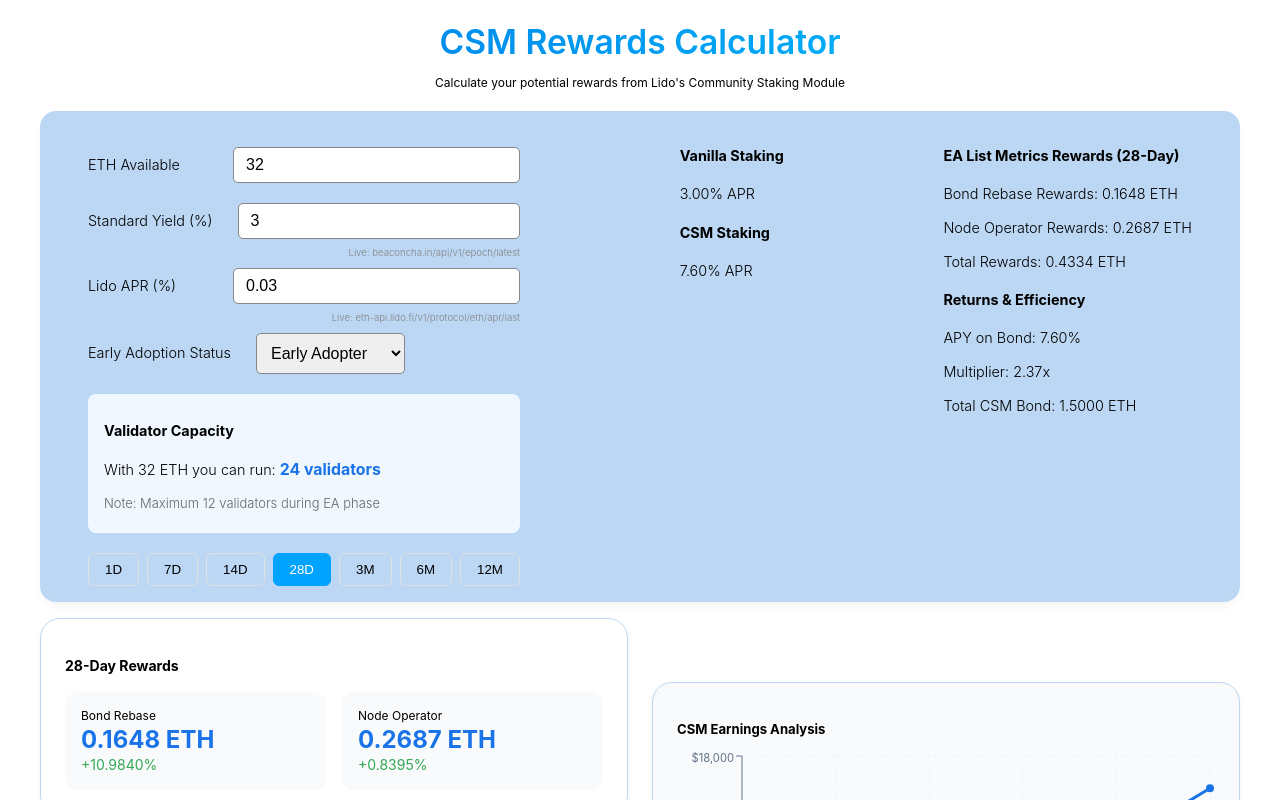
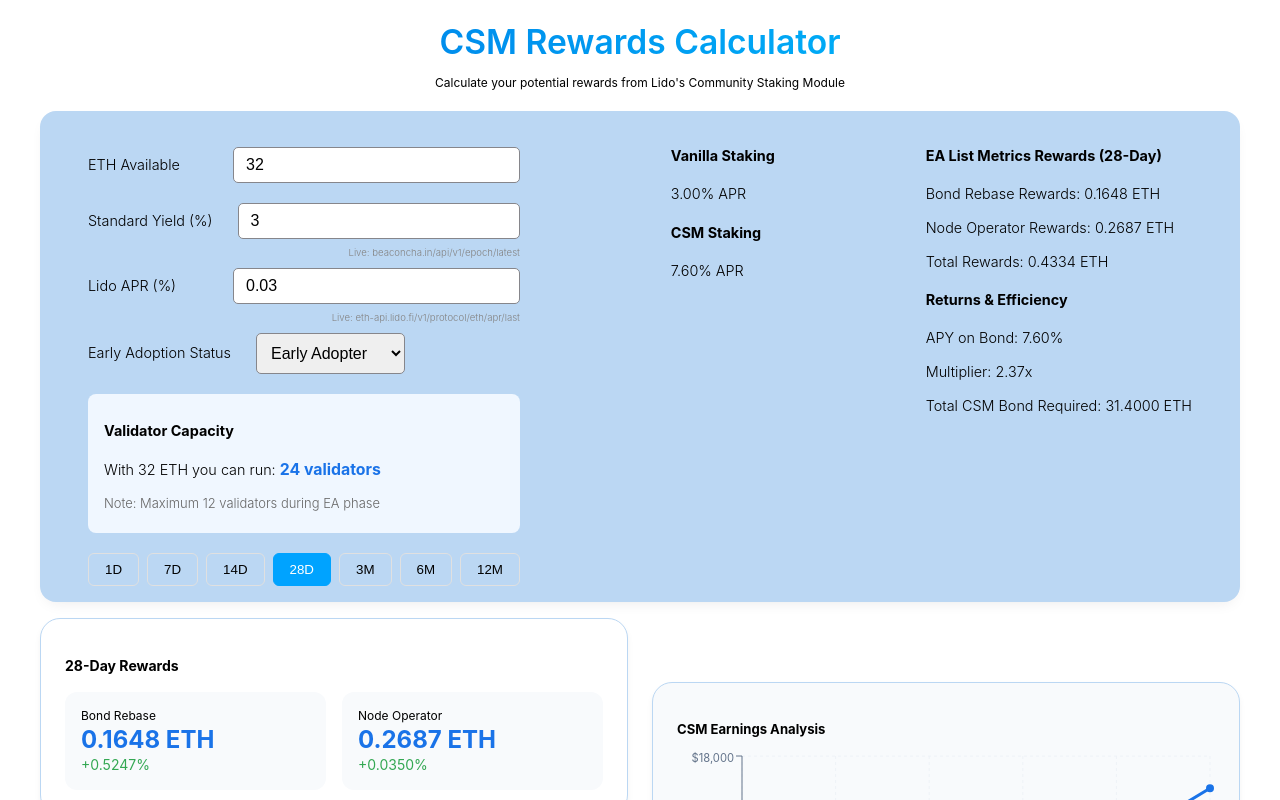
Before and after one commit to kayvee-x/lido-csm, a React (Create React App) app: page / in a window 1280 px wide. Shown: the top 800 px of the page. Built offline with nearby package versions, Linux system fonts and the light colour scheme; no server answers.

Commit message:
update app

```diff
--- a/src/App.js
+++ b/src/App.js
@@ -33,6 +33,7 @@
     operatorPerformance: 0
   });
 
+  const [useLatestApr, setUseLatestApr] = useState(true);
 
   const [calculations, setCalculations] = useState({
     validators: 0,
@@ -60,26 +61,58 @@
     if (days === 365) return '12-Month';
     return `${days}-Day`;
   };
-
   useEffect(() => {
     const ethAmount = Number(stakingConfig.ethAvailable) || 0;
+    let validators, bondRequired;
+
+    if (stakingConfig.isEA) {
+      if (ethAmount <= 2) {
+        validators = 1;
+        bondRequired = 1.5;
+      } else if (ethAmount <= 8) {
+        validators = 6;
+        bondRequired = 8;
+      } else if (ethAmount <= 15.8) {
+        validators = 12;
+        bondRequired = 15.8;
+      } else if (ethAmount <= 32) {
+        validators = Math.floor((ethAmount - 15.8) / 1.3) + 12;
+        bondRequired = 15.8 + ((validators - 12) * 1.3);
+      } else {
+        const multiplier = Math.floor(ethAmount / 32);
+        validators = 24 * multiplier;
+        bondRequired = 31.4 * multiplier;
+      }
+    } else {
+      if (ethAmount <= 2.4) {
+        validators = 1;
+        bondRequired = 2.4;
+      } else if (ethAmount <= 8) {
+        validators = 5;
+        bondRequired = 7.6;
+      } else if (ethAmount <= 32) {
+        validators = Math.floor((ethAmount - 7.6) / 1.3) + 5;
+        bondRequired = 7.6 + ((validators - 5) * 1.3);
+      } else {
+        const multiplier = Math.floor(ethAmount / 32);
+        validators = 23 * multiplier;
+        bondRequired = 31 * multiplier;
+      }
+    }
+
+    const aprToUse = useLatestApr ? stakingConfig.recentApr : stakingConfig.standardYield;
+
     const results = calculateRewards(
       ethAmount,
       stakingConfig.isEA,
       stakingConfig.standardYield,
-      stakingConfig.recentApr,
-      stakingConfig.stakingDuration
+      aprToUse
     );
-
-    // Calculate bond amount based on EA status
-    const bondAmount = stakingConfig.isEA ?
-      Math.min(ethAmount, 1.5 + (Math.floor(ethAmount / 32) - 1) * 1.5) : // EA calculation
-      Math.min(ethAmount, Math.floor(ethAmount / 32) * 2.4); // Non-EA calculation
 
     setCalculations(prev => ({
       ...prev,
-      bondAmount: bondAmount,
-      validators: Math.floor(ethAmount / 32),
+      bondAmount: bondRequired,
+      validators: validators,
       totalStaked: ethAmount
     }));
 
@@ -97,7 +130,7 @@
     };
 
     setRewards({
-      daily: selectedPeriodRewards,  // Will rename this prop later for clarity
+      daily: selectedPeriodRewards,
       cumulative: cumulativeRewards,
       comparison: {
         standard: stakingConfig.standardYield,
@@ -105,9 +138,7 @@
         efficiency: 237
       }
     });
-  }, [stakingConfig]);
-
-
+  }, [stakingConfig, useLatestApr]);
   useEffect(() => {
     const fetchLiveMetrics = async () => {
       const [ethPrice, lidoApr, vanillaApr] = await Promise.all([
@@ -127,7 +158,6 @@
     // Initial fetch
     fetchLiveMetrics();
 
-    // Set up polling interval - every 5 minutes
     const interval = setInterval(fetchLiveMetrics, 300000);
     return () => clearInterval(interval);
   }, []);
@@ -211,7 +241,7 @@
                   <div className="yield-details">
                     <p>APY on Bond: {rewards.comparison.csm.toFixed(2)}%</p>
                     <p>Multiplier: {(rewards.comparison.efficiency / 100).toFixed(2)}x</p>
-                    <p>Total CSM Bond: {formatEth(calculations.bondAmount)} ETH</p>
+                    <p>Total CSM Bond Required: {formatEth(calculations.bondAmount)} ETH</p>
                   </div>
                 </div>
               </div>
```
